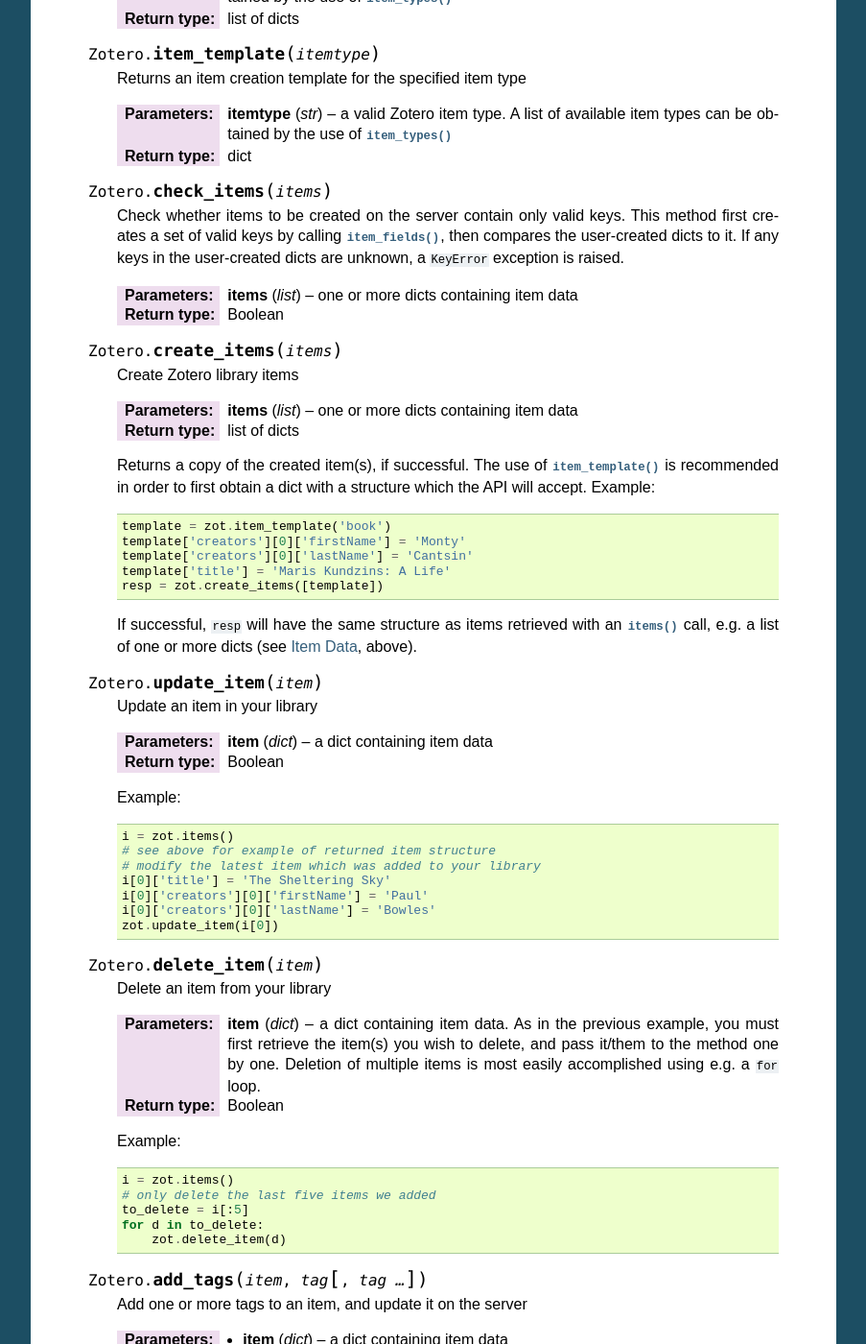
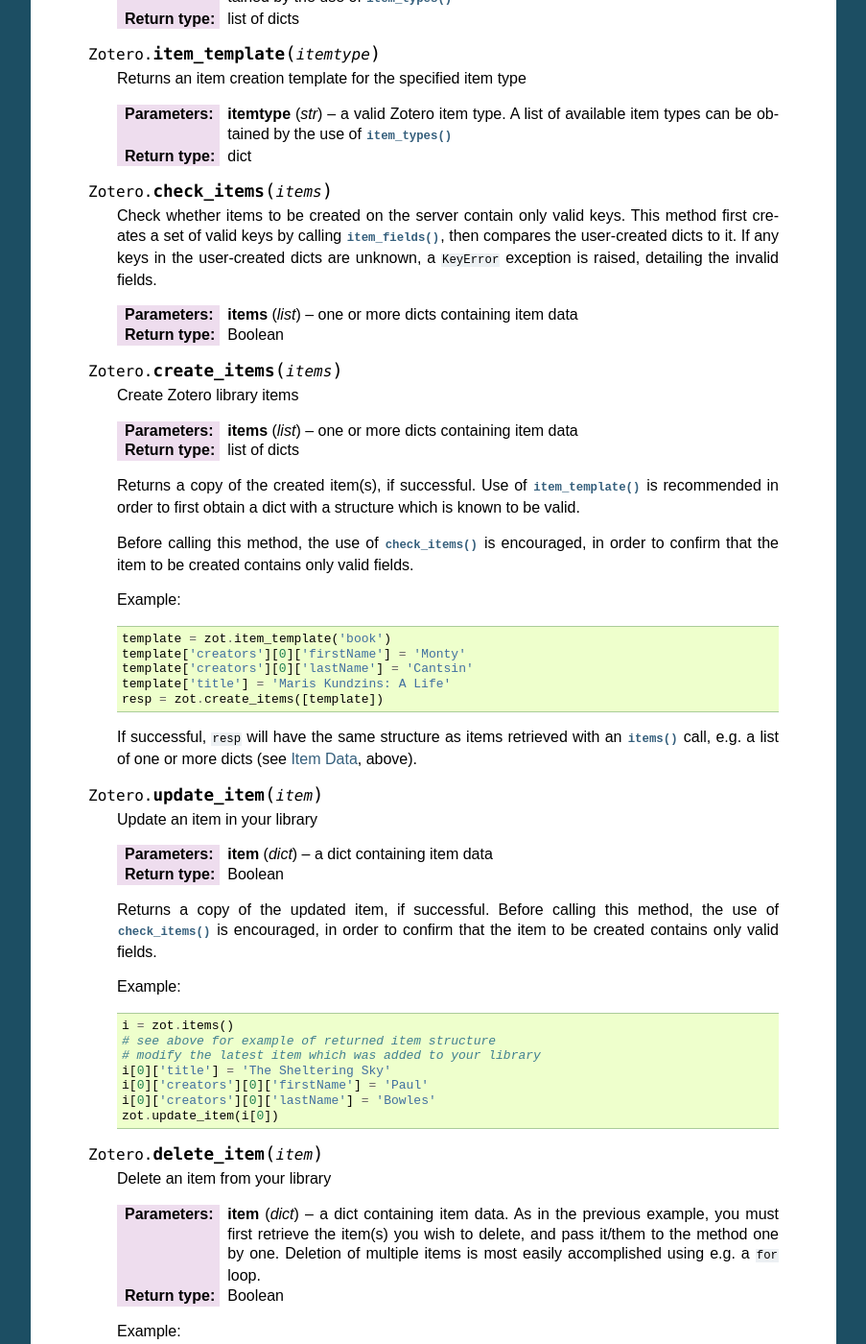
Before and after one commit to urschrei/pyzotero, a Sphinx documentation site: the page built from doc/index.txt, in a window 1280 px wide and 1400 px high, scrolled down 9356 px. Shown: the whole window at 96% size, without its empty margins (198-1101 px from the left). Built offline with Sphinx 7.4.7, drawn with Linux system fonts in a browser that asks for light colours.

Commit message:
Making documentation a little clearer
Better explanation of check_items()
Encourage use of check_items() before calling create_items() and update_item()

```diff
--- a/doc/index.txt
+++ b/doc/index.txt
@@ -542,7 +542,7 @@
 
     .. py:method:: Zotero.check_items(items)
 
-        Check whether items to be created on the server contain only valid keys. This method first creates a set of valid keys by calling :py:meth:`item_fields()`, then compares the user-created dicts to it. If any keys in the user-created dicts are unknown, a ``KeyError`` exception is raised.
+        Check whether items to be created on the server contain only valid keys. This method first creates a set of valid keys by calling :py:meth:`item_fields()`, then compares the user-created dicts to it. If any keys in the user-created dicts are unknown, a ``KeyError`` exception is raised, detailing the invalid fields.
 
         :param list items: one or more dicts containing item data
         :rtype: Boolean
@@ -554,7 +554,10 @@
         :param list items: one or more dicts containing item data
         :rtype: list of dicts
 
-        Returns a copy of the created item(s), if successful. The use of :py:meth:`item_template` is recommended in order to first obtain a dict with a structure which the API will accept.
+        Returns a copy of the created item(s), if successful. Use of :py:meth:`item_template` is recommended in order to first obtain a dict with a structure which is known to be valid.
+
+        Before calling this method, the use of :py:meth:`check_items()` is encouraged, in order to confirm that the item to be created contains only valid fields.
+
         Example::
 
             template = zot.item_template('book')
@@ -571,6 +574,8 @@
 
         :param dict item: a dict containing item data
         :rtype: Boolean
+
+        Returns a copy of the updated item, if successful. Before calling this method, the use of :py:meth:`check_items()` is encouraged, in order to confirm that the item to be created contains only valid fields.
 
         Example::
 
```
Also changed, not shown: 5 other files.
